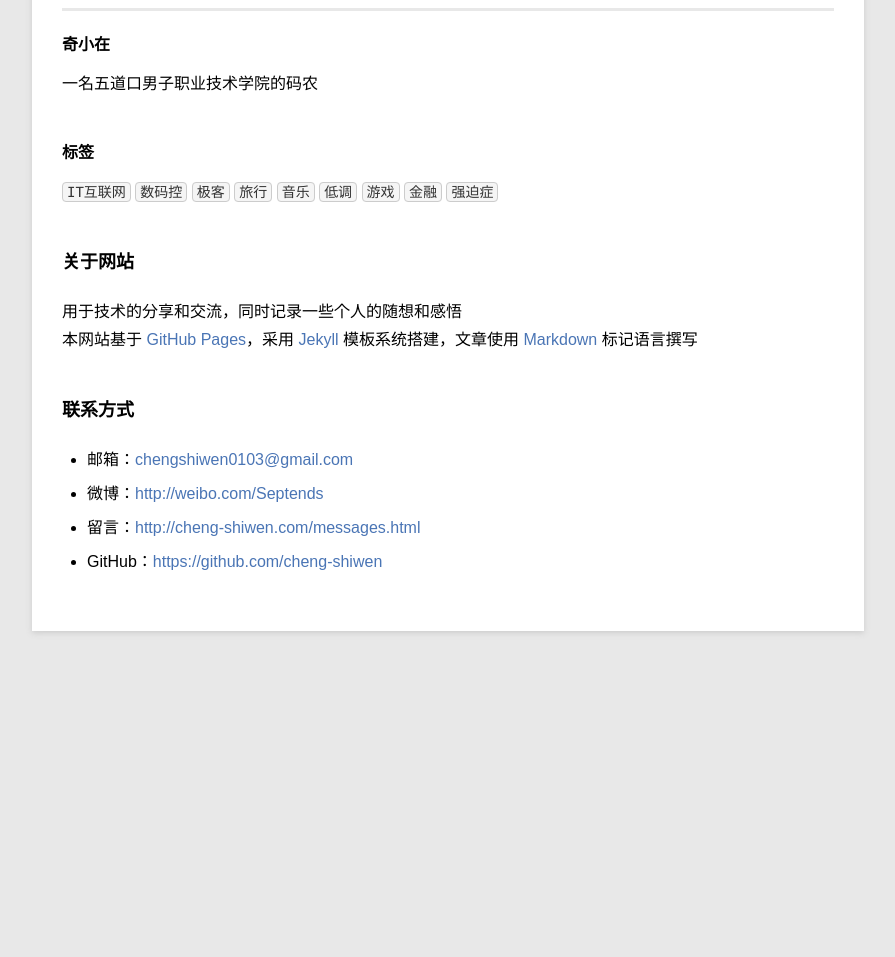
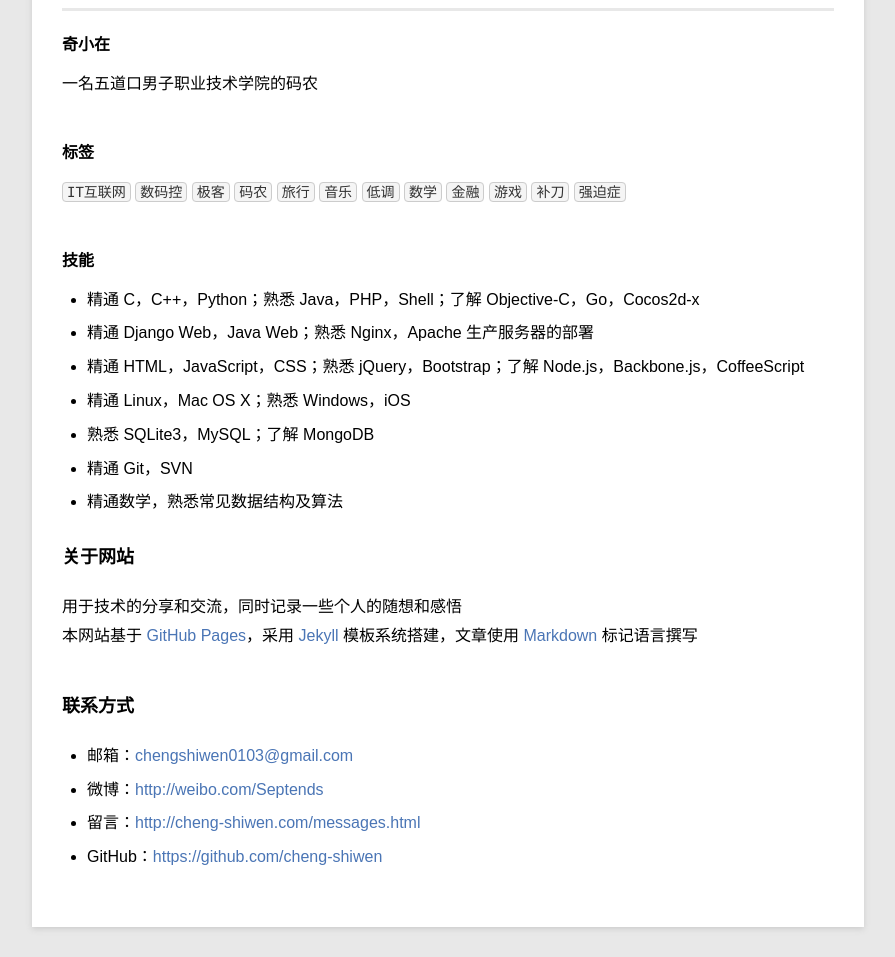
Before and after one commit to chengshiwen/chengshiwen.github.io, a Jekyll site: the page built from about.md, in a window 1280 px wide, cut to the strip 174-1131 px from the top of the page. Shown: the whole strip, without its empty margins (192-1087 px from the left). Built offline with Jekyll 4.4.1, drawn with Linux system fonts in a browser that asks for light colours; before the commit the page ends 900 px from its top, so only the background shows below that.

Commit message:
Add personal skills in about page

```diff
--- a/about.md
+++ b/about.md
@@ -13,7 +13,17 @@ title: 关于我
 
 #### 标签
 
-`IT互联网` `数码控` `极客` `旅行` `音乐` `低调` `游戏` `金融` `强迫症`
+`IT互联网` `数码控` `极客` `码农` `旅行` `音乐` `低调` `数学` `金融` `游戏` `补刀` `强迫症`
+
+#### 技能
+
+ - 精通 C，C++，Python；熟悉 Java，PHP，Shell；了解 Objective-C，Go，Cocos2d-x
+ - 精通 Django Web，Java Web；熟悉 Nginx，Apache 生产服务器的部署
+ - 精通 HTML，JavaScript，CSS；熟悉 jQuery，Bootstrap；了解 Node.js，Backbone.js，CoffeeScript
+ - 精通 Linux，Mac OS X；熟悉 Windows，iOS
+ - 熟悉 SQLite3，MySQL；了解 MongoDB
+ - 精通 Git，SVN
+ - 精通数学，熟悉常见数据结构及算法
 
 
 ### 关于网站
```
